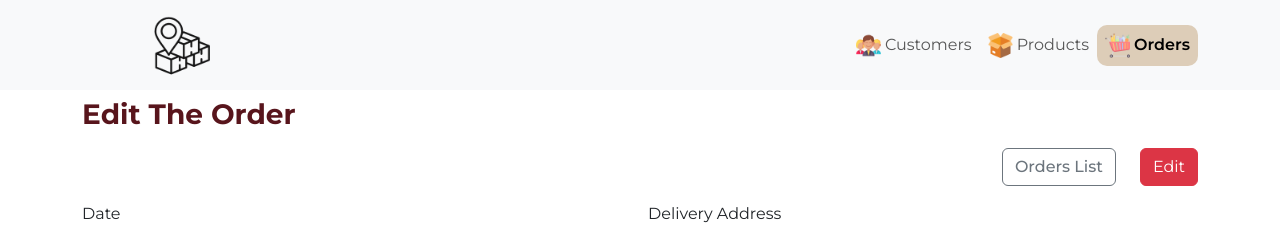
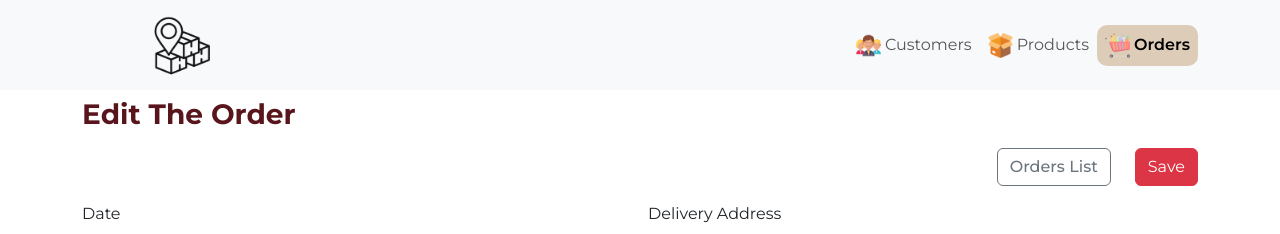
Before and after one commit to Aichetou-Gaye/order_management_frontEnd, a Vue app: page /order/edit/1 in a window 1280 px wide. Shown: the top 234 px of the page. Built offline with nearby package versions, Linux system fonts and the light colour scheme.

Commit message:
Add return button in viewOrder

```diff
--- a/src/components/orders/EditOrder.vue
+++ b/src/components/orders/EditOrder.vue
@@ -3,7 +3,7 @@
         <h3 class="fw-bold text-danger-emphasis my-2">Edit The Order</h3>
         <div class="d-flex justify-content-end my-3">
             <router-link to="/order" class="btn btn-outline-secondary me-4 fw-medium">Orders List</router-link>
-            <button class="btn btn-danger" @click="onEdit()">Edit</button>
+            <button class="btn btn-danger" @click="onEdit()">Save</button>
         </div>
         <div>
             <form class="row g-3">
--- a/src/components/orders/ViewOrder.vue
+++ b/src/components/orders/ViewOrder.vue
@@ -1,7 +1,10 @@
 <template>
     <div class="container">
         <div>
-            <h4 class="text-danger fw-bold my-3 mb-4">Order Informations</h4>
+            <div class="d-flex justify-content-between my-3 mb-4">
+                <h4 class="text-danger fw-bold">Order Informations</h4>
+                <router-link to="/order" class="btn btn-danger">Orders List</router-link>
+            </div>
             <div class="row">
                 <div class="col-md-6">
                     <p class="form-control bg-light">{{ store.currentOrder.date }}</p>
```
